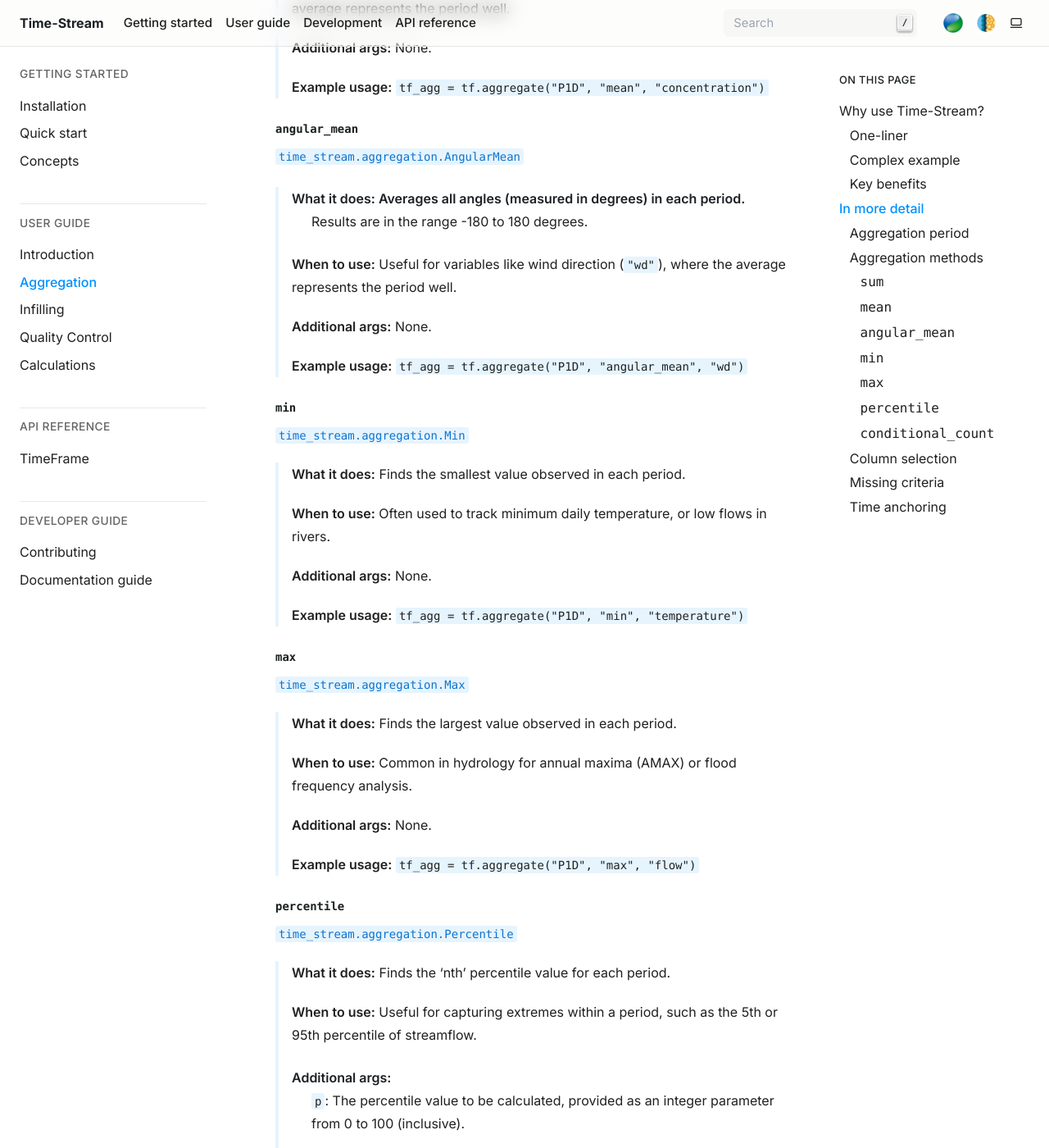
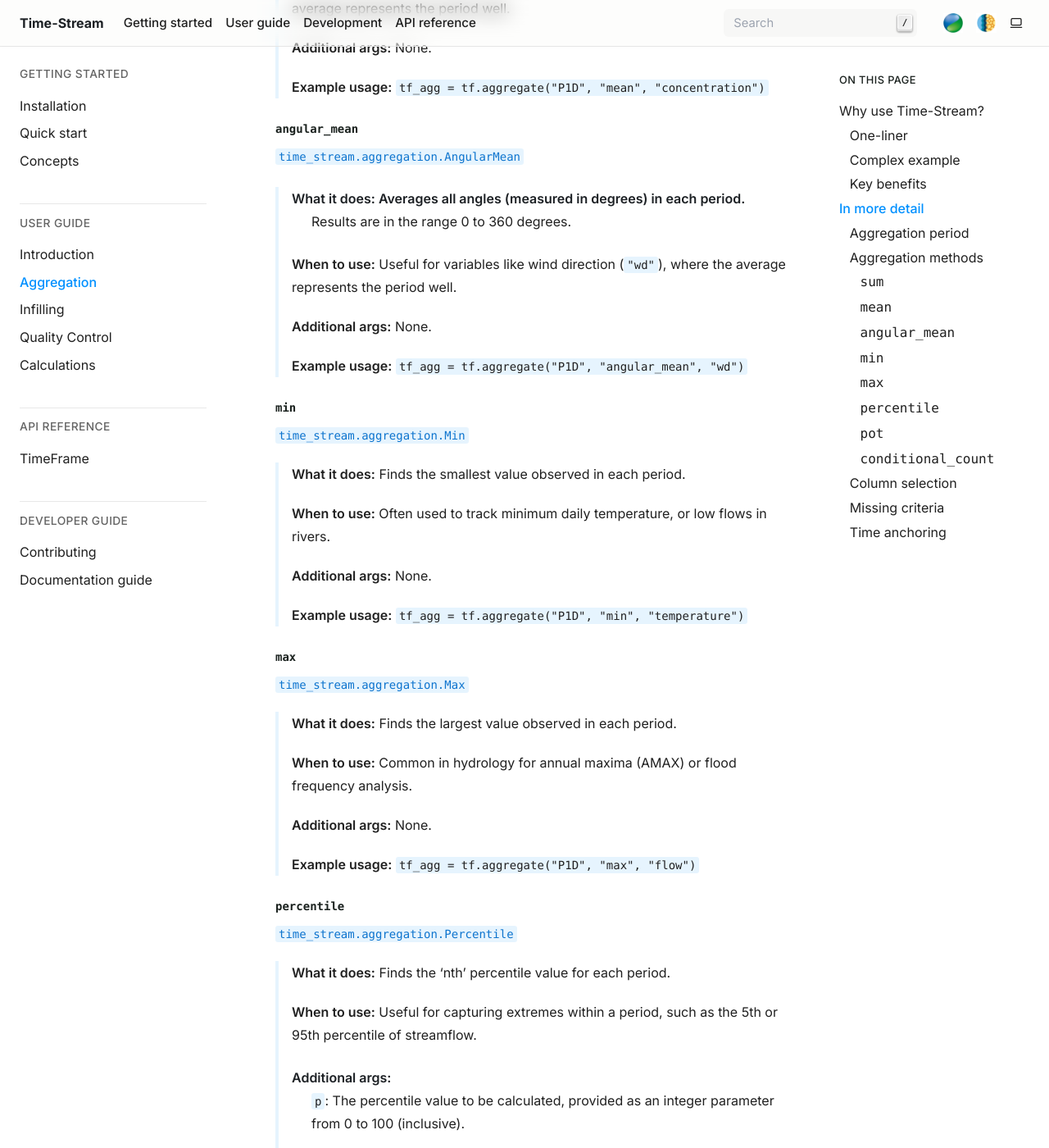
Before and after one commit to NERC-CEH/time-stream, a Sphinx documentation site: the page built from docs/source/user_guide/aggregation.rst, in a window 1280 px wide and 1400 px high, scrolled down 3561 px. Shown: the whole window at 82% size. Built offline with Sphinx 7.4.7, drawn with Linux system fonts in a browser that asks for light colours; the version number could not be read and is left out; cross-references to code outside the pages are shown as plain code.

Commit message:
Updated documentation

```diff
--- a/docs/source/user_guide/aggregation.rst
+++ b/docs/source/user_guide/aggregation.rst
@@ -188,11 +188,11 @@
     **Example usage:** ``tf_agg = tf.aggregate("P1D", "mean", "concentration")``
 
 ``angular_mean``
-^^^^^^^^
+^^^^^^^^^^^^^^^^
 :class:`time_stream.aggregation.AngularMean`
 
     **What it does:** Averages all angles (measured in degrees) in each period.
-                      Results are in the range -180 to 180 degrees.
+                      Results are in the range 0 to 360 degrees.
 
     **When to use:** Useful for variables like wind direction (``"wd"``), where the average represents
     the period well.
@@ -239,7 +239,7 @@
     **Example usage:** ``tf_agg = tf.aggregate("P1D", "percentile", "flow", p=95)``
 
 ``pot``
-^^^
+^^^^^^^
 :class:`time_stream.aggregation.PeaksOverThreshold`
 
     **What it does:** "Peaks over threshold" calculation - counts number of values above a given threshold.
```
